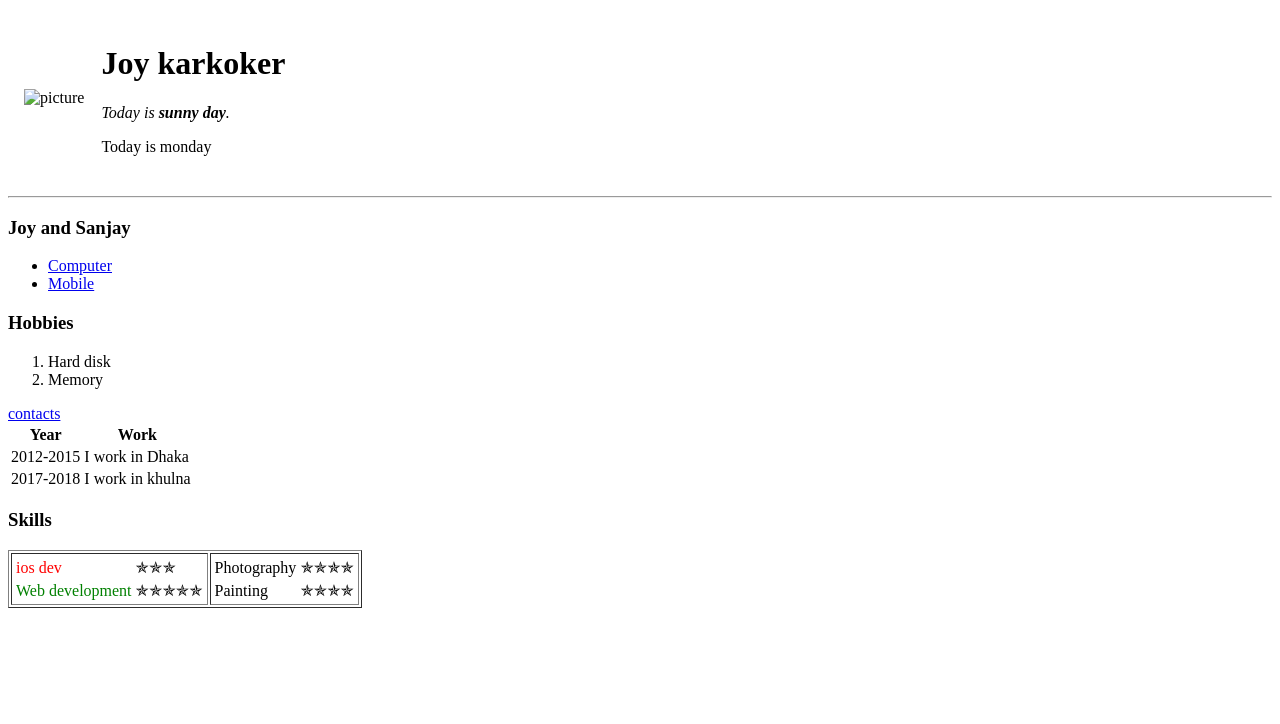
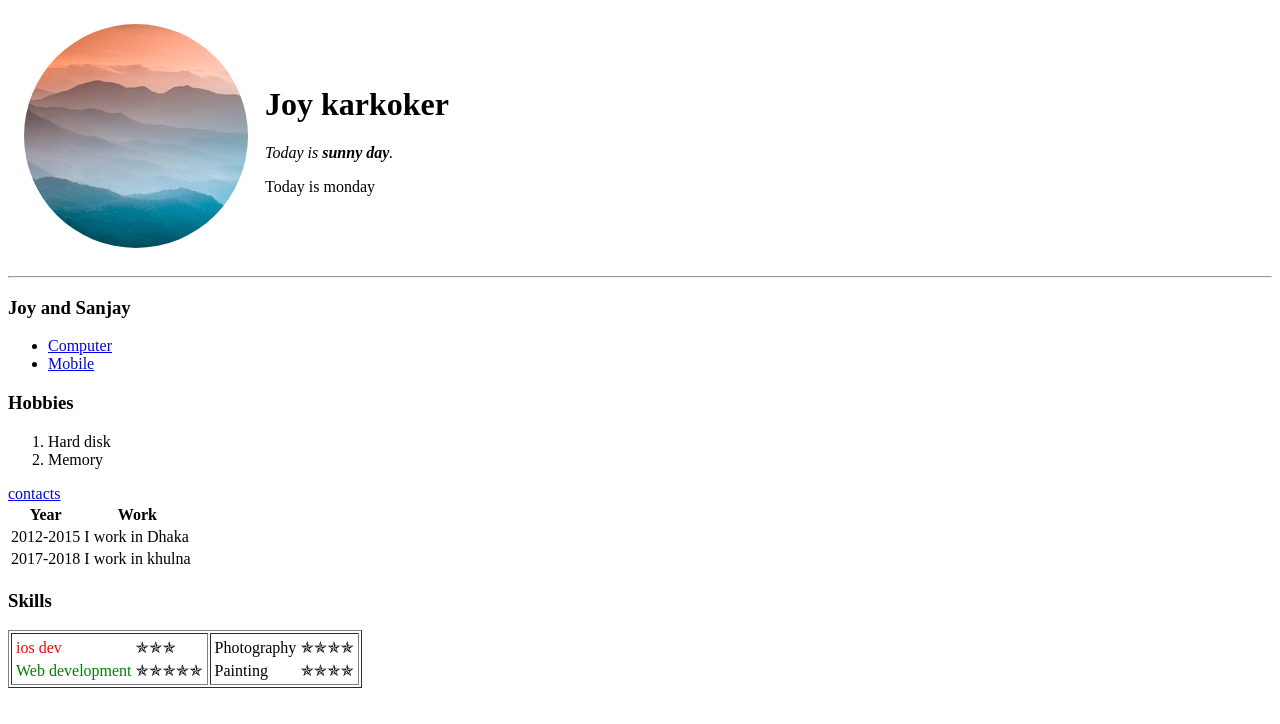
Before and after one commit to SanjayBakshiBD/Html-site, a plain HTML site: page index.html in a window 1280 px wide. Drawn offline with Linux system fonts and the light colour scheme.

Commit message:
updated index to render the circle image properly

```diff
--- a/index.html
+++ b/index.html
@@ -9,7 +9,7 @@
 <body>
   <table cellspacing="15">
     <tr>
-      <td><img src="images\circle.png" alt="picture"></td>
+      <td><img src="circle.png" alt="picture"></td>
 
       <td>
         <h1>Joy karkoker</h1>
```
